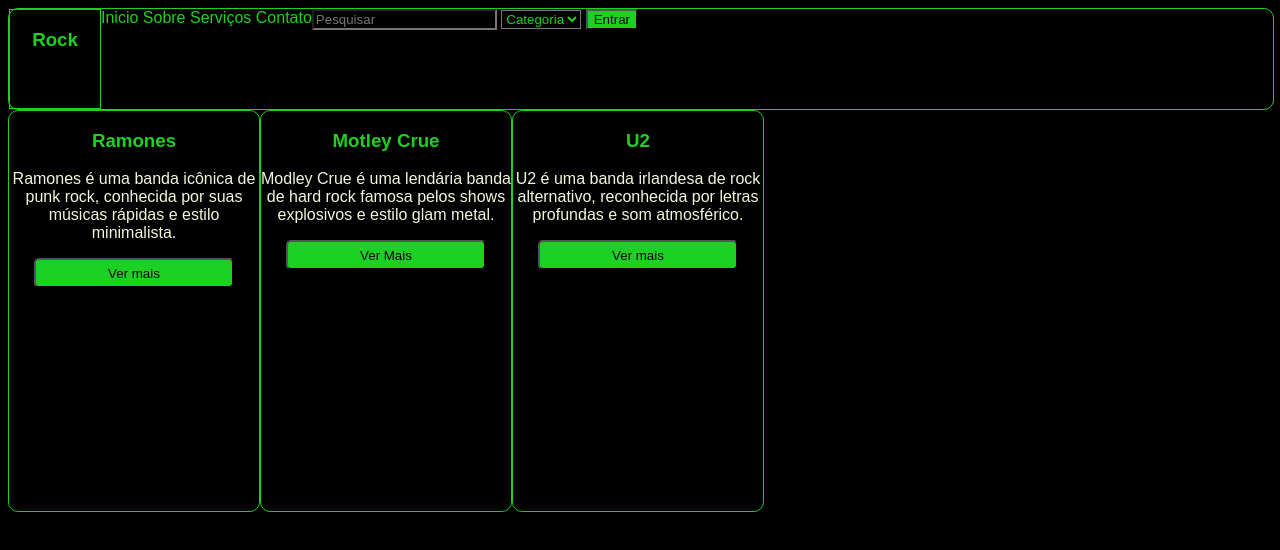
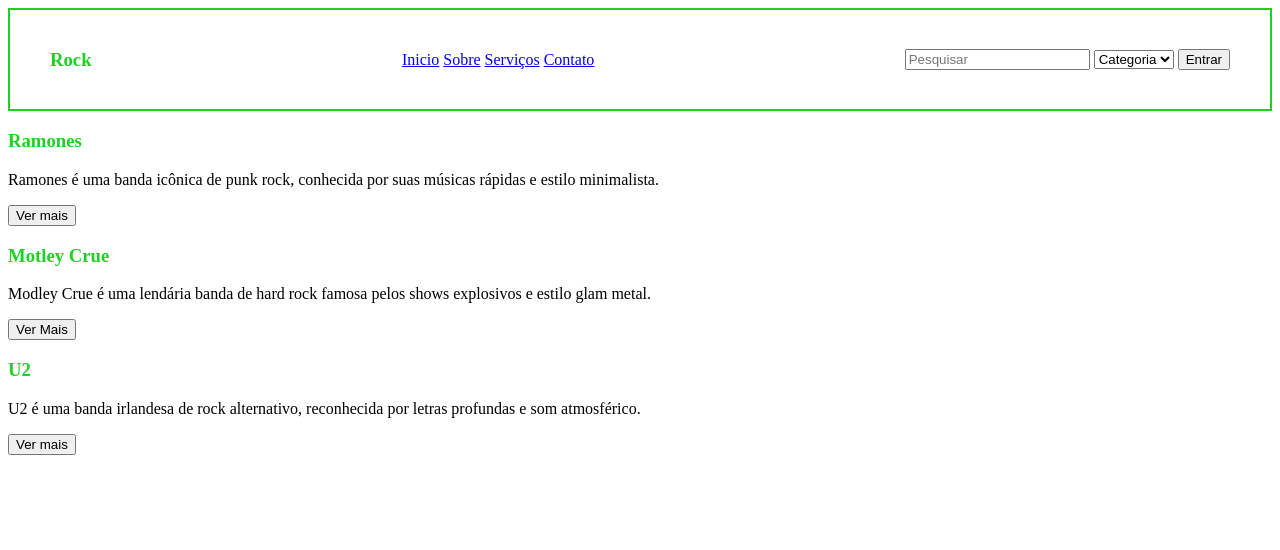
Before and after one commit to t0b1sm/designRock, a plain HTML site: page src/index.html in a window 1280 px wide. Drawn offline with Linux system fonts and the light colour scheme.

Commit message:
Cansei dia 14/11

```diff
--- a/src/index.html
+++ b/src/index.html
@@ -21,11 +21,13 @@
             <input type="text" placeholder="Pesquisar">
 
             <select name="categoria" id="categoria">
-                <option value="categoria">Categoria</option>
-                <option value="Rock">Rock</option>
+                <option value="">Categoria</option>
+                <option value="">Design</option>
+                <option value="">Web</option>
+                <option value="">Mobile</option>
             </select>
 
-            <button id="Entrar" onclick="Entrar()">Entrar</button>
+            <button id="entrar" onclick="Entrar()">Entrar</button>
         </div>
 
     </header>
--- a/style.css
+++ b/style.css
@@ -1,30 +1,44 @@
-body{
+:root{
+    --color-bg: black;
+    --color-text: #1dd123;
+    --color-bg2: #0f0;
+    --hover: #fff;
+    --border-radius: 8px;
+    --shadow-text: 0px 0px 15px var(var(--color-text));
+    --shadow-box: 0px 0px 15px var(var(--color-text)),
+    0px 0px 30px var(var(--color-text));
+
+}
+ /* body{
     background-color: black;
     font-family: Arial, Helvetica, sans-serif;
+} */
+header{
+    border: 2px solid var(--color-text);
+    display: flex;
+    justify-content: space-between;
+    padding: 20px 40px;
+    align-items: center;
 }
-header{
-    border-width: 1px;
-    border-style: solid;
-    border-color: #1dd123;
-    border-radius: 10px;
-    display: flex;
-    width: 100%;
-    height: 100px;
+/* header img{
+    width: 100px;
 }
 .designWebRock{
+    border-radius: 7px;
     border-width: 1px;
     border-style: solid;
     border-color: #1dd123;
     width: 90px;
-    text-align: center;
+    height: 70px;
+    place-items: center;
 }
 p{
     color: beige;
+} */
+h3{
+    color: var(--color-text)
 }
-h3{
-    color: #1dd123;
-}
-button{
+/* button{
     background-color: #1dd123;
 }
 a{
@@ -52,7 +66,14 @@ select{
     text-align: center;
 }
 #verMais{
-    border-radius: 5px;
+    border-radius: 7px;
+    border-style:solid;
     width: 200px;
     height: 30px;
 }
+#entrar{
+    border-radius: 7px;
+    border-style: solid;
+    width: 60px;
+    height: 40px;
+} */ */
```
